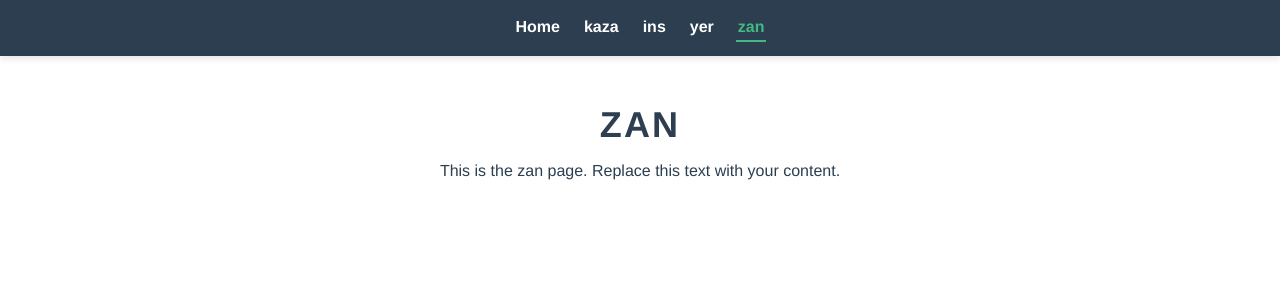
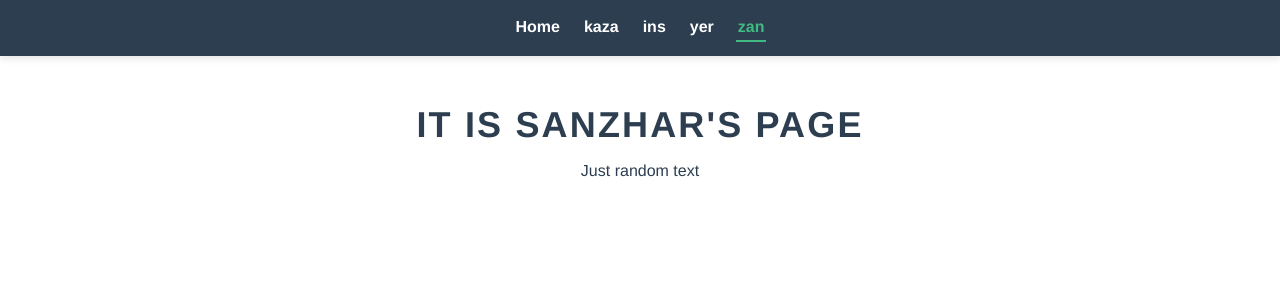
Before and after one commit to activikid-ai/vuesample, a Vue app: page /zan in a window 1280 px wide. Shown: the top 300 px of the page. Built offline with nearby package versions, Linux system fonts and the light colour scheme.

Commit message:
Update Sanzhar page content

```diff
--- a/src/views/ZanView.vue
+++ b/src/views/ZanView.vue
@@ -1,8 +1,8 @@
 <template>
   <div class="student-page">
-    <h1>zan</h1>
+    <h1>It is Sanzhar's page</h1>
     <!-- TODO (zan): put your page content below. Edit ONLY this file. -->
-    <p>This is the zan page. Replace this text with your content.</p>
+    <p>Just random text</p>
   </div>
 </template>
 
```
